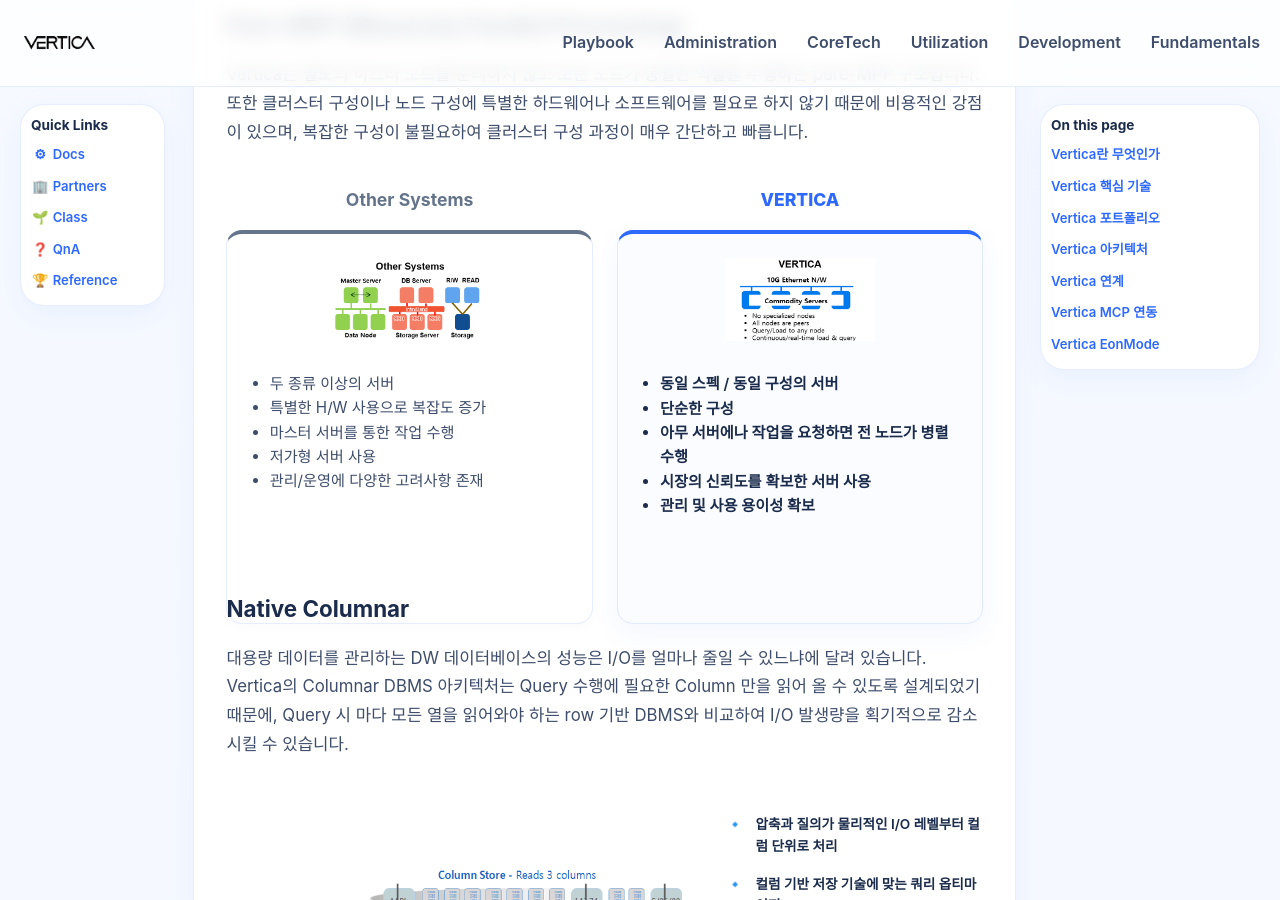
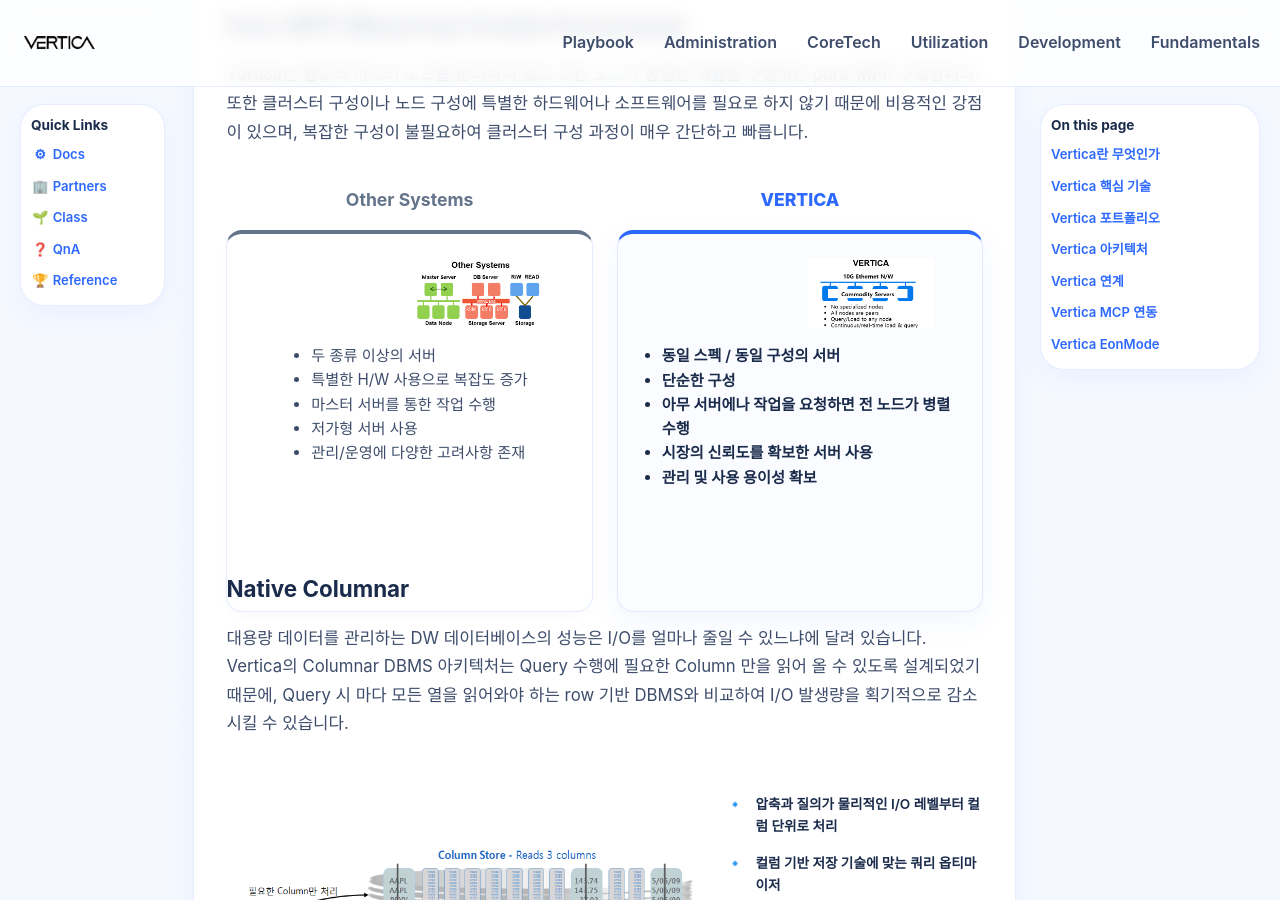
Before and after one commit to JIN0326/vertica_blog, a Jekyll site: the page built from 01playbook.md, in a window 1280 px wide and 900 px high, scrolled down 3389 px. Built offline with Jekyll 4.4.1, drawn with Linux system fonts in a browser that asks for light colours; our own code applies the rules of GitHub Pages for plain Markdown files.

Commit message:
Update blog content and styling

```diff
--- a/01playbook.md
+++ b/01playbook.md
@@ -199,9 +199,9 @@
     <div class="comparison-grid">
       <div class="comparison-column">
         <h4 class="comparison-column__title">Other Systems</h4>
-        <div class="card card--other">
-          <img src="{{ '/assets/images/architecture1.png' | relative_url }}" alt="아키텍처 비교: Other Systems">
-          <ul>
+        <div class="card card--other" style="display: flex; align-items: center; padding: 1.5rem;">
+          <img src="{{ '/assets/images/architecture1.png' | relative_url }}" alt="아키텍처 비교: Other Systems" style="width: 40%; margin-right: 1.5rem;">
+          <ul style="margin: 0; padding-left: 20px;">
             <li>두 종류 이상의 서버</li>
             <li>특별한 H/W 사용으로 복잡도 증가</li>
             <li>마스터 서버를 통한 작업 수행</li>
@@ -212,9 +212,9 @@
       </div>
       <div class="comparison-column">
         <h4 class="comparison-column__title comparison-column__title--vertica">VERTICA</h4>
-        <div class="card card--vertica">
-          <img src="{{ '/assets/images/architecture2.png' | relative_url }}" alt="아키텍처 비교: Vertica">
-          <ul>
+        <div class="card card--vertica" style="display: flex; align-items: center; padding: 1.5rem;">
+          <img src="{{ '/assets/images/architecture2.png' | relative_url }}" alt="아키텍처 비교: Vertica" style="width: 40%; margin-right: 1.5rem;">
+          <ul style="margin: 0; padding-left: 20px;">
             <li>동일 스펙 / 동일 구성의 서버</li>
             <li>단순한 구성</li>
             <li>아무 서버에나 작업을 요청하면 전 노드가 병렬 수행</li>
```
